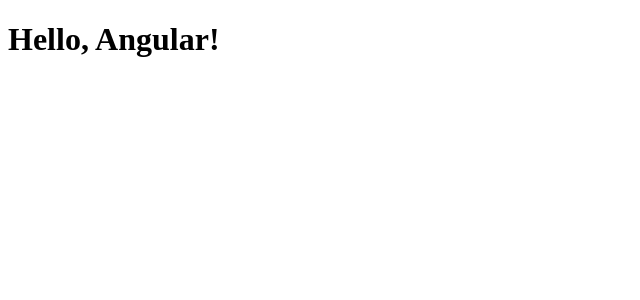
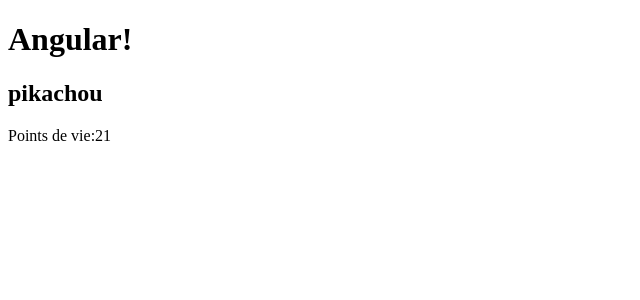
Before and after one commit to vnsompi/pokedex-angular, an Angular app: page / in a window 1280 px wide. Shown: the top 300 px of the page, without its empty margins (0-640 px from the left). Built offline with nearby package versions, Linux system fonts and the light colour scheme.

Commit message:
nouvelle fonctionalites

```diff
--- a/src/app/app.component.html
+++ b/src/app/app.component.html
@@ -1,2 +1,5 @@
 
-  <h1>Hello, {{ title }}</h1>
+  <h1>{{ title }}</h1>
+  <!-- ici j'ajoute les deux caracteristique de mon pokemo, -->
+  <h2>{{name}}</h2>
+  <p>Points de vie:{{life}}</p>
--- a/src/app/app.component.ts
+++ b/src/app/app.component.ts
@@ -8,5 +8,8 @@
 })
 export class AppComponent {
   title = 'Angular!';
+  name = "pikachou";
+  life = "21";
+
 
 }
```
